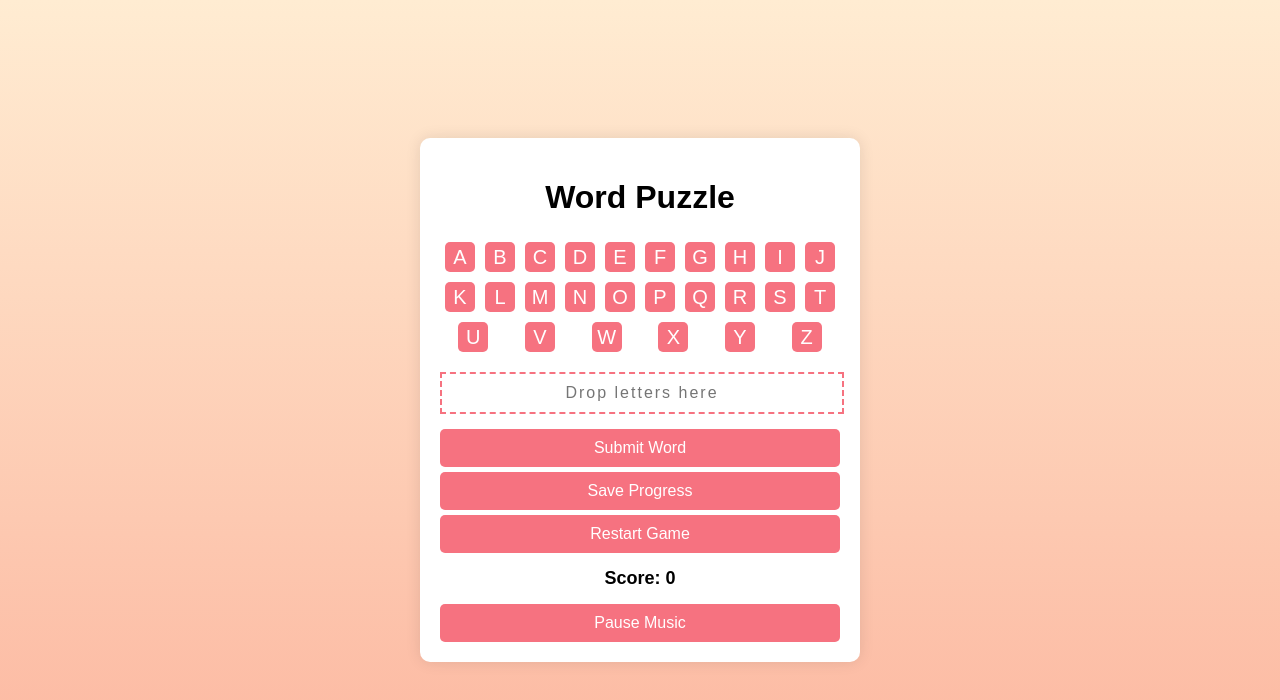
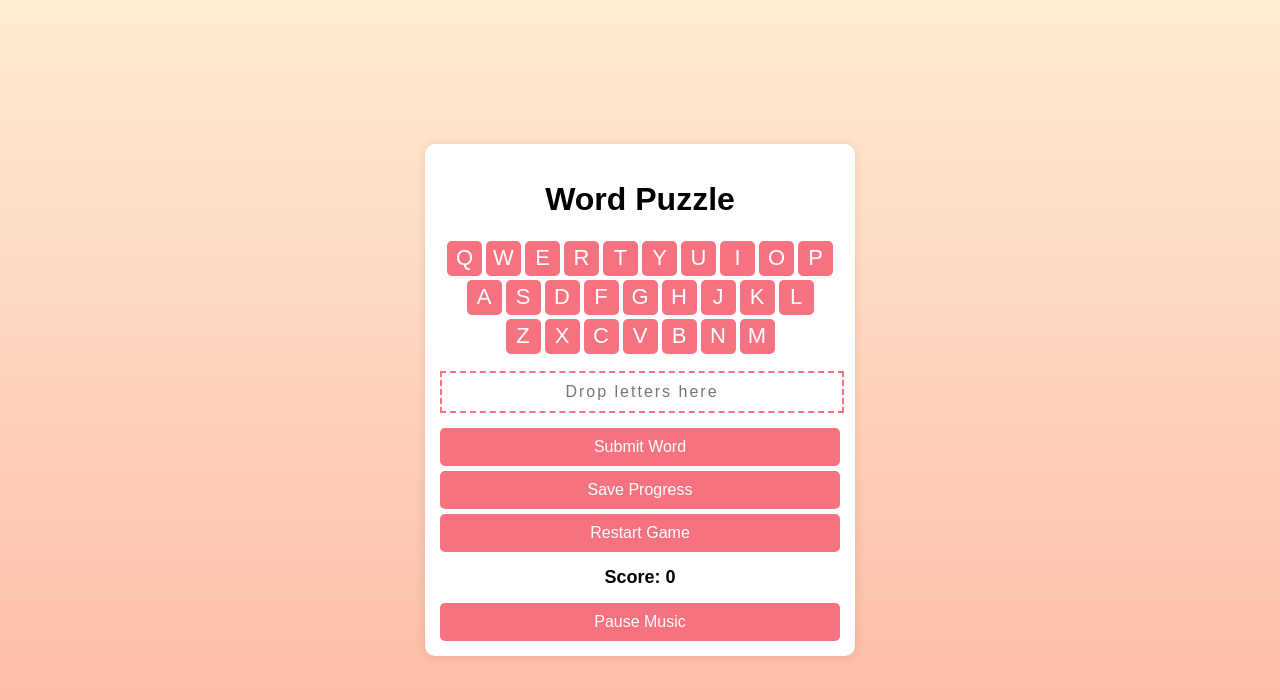
Before and after one commit to ommishra1970/WordPuzz, a plain HTML site: page index.html in a window 1280 px wide. Both pictures are taken after a click on the button "Start Game". Drawn offline with Linux system fonts and the light colour scheme; no server answers.

Commit message:
index.html

```diff
--- a/index.html
+++ b/index.html
@@ -17,32 +17,38 @@
 
         #gameContainer {
             background-color: #fff;
-            padding: 20px;
+            padding: 15px;
             border-radius: 10px;
-            box-shadow: 0px 0px 15px rgba(0, 0, 0, 0.1);
+            box-shadow: 0px 0px 10px rgba(0, 0, 0, 0.1);
             text-align: center;
-            width: 400px;
+            width: 90%; /* Adjusted for mobile screens */
+            max-width: 400px;
             display: none; /* Hidden initially */
         }
 
-        #alphabetContainer {
+        #keyboardContainer {
             display: flex;
-            flex-wrap: wrap;
-            justify-content: space-around;
+            flex-direction: column;
+            align-items: center;
             margin-bottom: 15px;
+        }
+
+        .keyboardRow {
+            display: flex;
+            justify-content: center;
         }
 
         .letter {
             background-color: #f67280;
             color: #fff;
-            width: 30px;
-            height: 30px;
+            width: 35px;
+            height: 35px;
             display: flex;
             justify-content: center;
             align-items: center;
-            margin: 5px;
+            margin: 2px;
             border-radius: 5px;
-            font-size: 20px;
+            font-size: 22px; /* Slightly larger font */
             cursor: pointer;
         }
 
@@ -127,7 +133,41 @@
     <div id="gameContainer">
         <h1>Word Puzzle</h1>
 
-        <div id="alphabetContainer"></div>
+        <div id="keyboardContainer">
+            <!-- QWERTY Layout -->
+            <div class="keyboardRow">
+                <div class="letter">Q</div>
+                <div class="letter">W</div>
+                <div class="letter">E</div>
+                <div class="letter">R</div>
+                <div class="letter">T</div>
+                <div class="letter">Y</div>
+                <div class="letter">U</div>
+                <div class="letter">I</div>
+                <div class="letter">O</div>
+                <div class="letter">P</div>
+            </div>
+            <div class="keyboardRow">
+                <div class="letter">A</div>
+                <div class="letter">S</div>
+                <div class="letter">D</div>
+                <div class="letter">F</div>
+                <div class="letter">G</div>
+                <div class="letter">H</div>
+                <div class="letter">J</div>
+                <div class="letter">K</div>
+                <div class="letter">L</div>
+            </div>
+            <div class="keyboardRow">
+                <div class="letter">Z</div>
+                <div class="letter">X</div>
+                <div class="letter">C</div>
+                <div class="letter">V</div>
+                <div class="letter">B</div>
+                <div class="letter">N</div>
+                <div class="letter">M</div>
+            </div>
+        </div>
 
         <input type="text" id="wordInput" placeholder="Drop letters here" readonly>
 
@@ -156,7 +196,7 @@
         let validWordsList = [];
         let usedWords = new Set();
         let score = 0;
-        let isMusicPlaying = true; // Track the music state
+        let isMusicPlaying = true;
 
         async function loadDictionary() {
             try {
@@ -249,39 +289,16 @@
             }
         });
 
-        document.getElementById("restart").addEventListener("click", function() {
-            restartGame();
+        document.getElementById("saveProgress").addEventListener("click", saveProgress);
+        document.getElementById("restart").addEventListener("click", restartGame);
+
+        document.querySelectorAll(".letter").forEach(letter => {
+            letter.addEventListener("click", () => {
+                document.getElementById("wordInput").value += letter.innerText;
+                dragSound.play();
+            });
         });
 
-        document.getElementById("saveProgress").addEventListener("click", function() {
-            saveProgress();
-        });
-
-        const alphabetContainer = document.getElementById("alphabetContainer");
-        const alphabet = "ABCDEFGHIJKLMNOPQRSTUVWXYZ";
-
-        for (let letter of alphabet) {
-            const letterDiv = document.createElement("div");
-            letterDiv.classList.add("letter");
-            letterDiv.innerText = letter;
-
-            letterDiv.addEventListener("click", function () {
-                document.getElementById("wordInput").value += letter;
-                dragSound.play();
-            });
-
-            alphabetContainer.appendChild(letterDiv);
-        }
-
-        document.getElementById("startGameButton").addEventListener("click", async function () {
-            await loadDictionary();
-            loadProgress();
-            document.getElementById("startContainer").style.display = "none";
-            document.getElementById("gameContainer").style.display = "block";
-            backgroundMusic.play();
-        });
-
-        // Toggle background music
         document.getElementById("toggleMusic").addEventListener("click", function() {
             if (isMusicPlaying) {
                 backgroundMusic.pause();
@@ -290,30 +307,10 @@
                 backgroundMusic.play();
                 this.innerText = "Pause Music";
             }
-            isMusicPlaying = !isMusicPlaying; // Toggle state
+            isMusicPlaying = !isMusicPlaying;
         });
 
-        // Confirm exit and show dialog
-        window.onbeforeunload = function (event) {
-            event.preventDefault();
-            document.getElementById("exitDialog").style.display = "flex"; // Show the exit dialog
-            return ''; // This prompts a confirmation dialog in most browsers
-        };
-
-        // Handle the stay button
-        document.getElementById("stayButton").addEventListener("click", function () {
-            document.getElementById("exitDialog").style.display = "none"; // Hide the exit dialog
-        });
-
-        // Handle the exit button
-        document.getElementById("exitButton").addEventListener("click", function () {
-            backgroundMusic.pause(); // Stop the background music
-            clearProgress(); // Clear saved progress
-            window.close(); // Attempt to close the window
-        });
-
-        // Pause background music when the tab is not visible
-        document.addEventListener("visibilitychange", function () {
+        document.addEventListener("visibilitychange", function() {
             if (document.hidden) {
                 backgroundMusic.pause();
             } else if (isMusicPlaying) {
@@ -321,23 +318,22 @@
             }
         });
 
-	// Check localStorage for music status on page load
-	if (localStorage.getItem('backgroundMusic') === 'playing') {
-    		backgroundMusic.play();
-	}
+        document.getElementById("startGameButton").addEventListener("click", function() {
+            document.getElementById("startContainer").style.display = "none";
+            document.getElementById("gameContainer").style.display = "block";
+            loadDictionary();
+            loadProgress();
+            backgroundMusic.play();
+        });
 
-	// When the app is exited, save the background music status
-	document.getElementById("exitButton").addEventListener("click", function () {
-    		backgroundMusic.pause();
-    		localStorage.setItem('backgroundMusic', 'paused'); // Save paused status
-   		 window.close(); // Attempt to close the window
-	});
+        document.getElementById("exitButton").addEventListener("click", function() {
+            saveProgress();
+            window.location.href = "https://example.com";
+        });
 
-	// When the user stays, update the localStorage
-	document.getElementById("stayButton").addEventListener("click", function () {
-   		 localStorage.setItem('backgroundMusic', 'playing'); // Update status to playing
-	});
-
+        document.getElementById("stayButton").addEventListener("click", function() {
+            document.getElementById("exitDialog").style.display = "none";
+        });
     </script>
 </body>
 </html>
```
